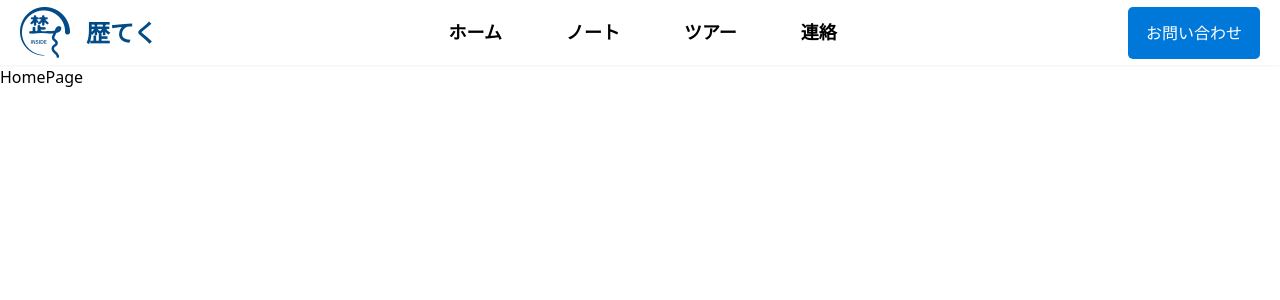
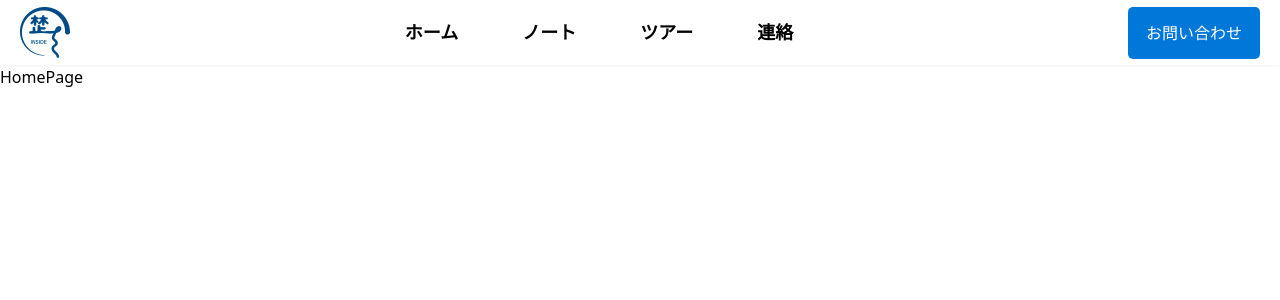
Before and after one commit to demonic29/team_reactors, a React (Vite) app: page / in a window 1280 px wide. Shown: the top 300 px of the page. Built offline with nearby package versions, Linux system fonts and the light colour scheme; a web font is replaced by a local one.

Commit message:
delete text

```diff
--- a/src/layouts/NavBar.jsx
+++ b/src/layouts/NavBar.jsx
@@ -6,13 +6,7 @@ const NavBar = () => {
   return (
     <div className="container h-[65px] bg-white shadow-sm items-center flex justify-between">
       <div className="flex items-center gap-4">
-				<img
-					srcSet="src/assets/rekiteku-logo.png 2x"
-					alt="rekiteku-logo"
-				/>
-				<h1 className="font-semibold text-[24px] text-secondaryColor">
-					歴てく
-				</h1>
+        <img srcSet="src/assets/rekiteku-logo.png 2x" alt="rekiteku-logo" />
       </div>
       <div className="flex items-center justify-center gap-16">
         {navs.map((nav) => (
```
Lines whose indentation alone changed are shown as unchanged.
